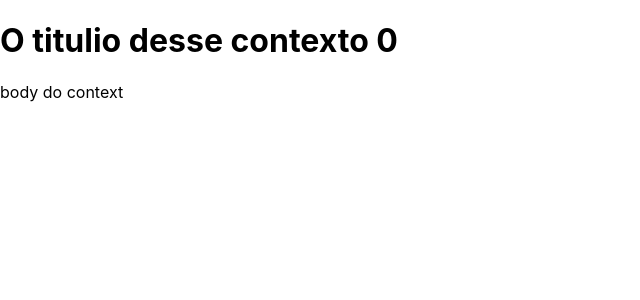
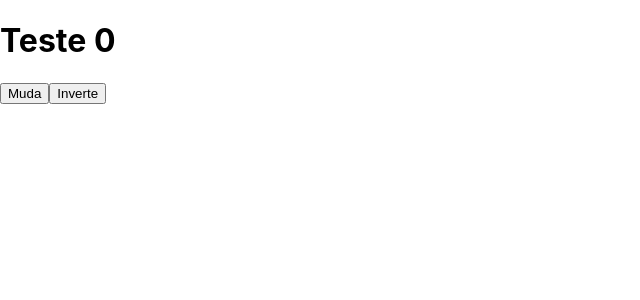
Before and after one commit to vmarinho22/studying-react-hooks, a React (Create React App) app: page / in a window 1280 px wide. Shown: the top 300 px of the page, without its empty margins (0-640 px from the left). Built offline with nearby package versions, Linux system fonts and the light colour scheme.

Commit message:
Usando useReducer

```diff
--- a/src/App.js
+++ b/src/App.js
@@ -1,12 +1,37 @@
+import { useReducer } from 'react';
 import './App.css';
-import { Div } from './components/Div';
-import { AppContext } from './contexts/AppContext';
+
+const globalState = {
+  title: 'Teste',
+  body: 'teste',
+  counter: 0,
+};
+
+const reducer = (state, action) => {
+  switch (action.type) {
+    case 'muda':
+      console.log('muda');
+      return { ...state, title: action.payload };
+    case 'inverter':
+      console.log('inverter');
+      // eslint-disable-next-line no-case-declarations
+      const { title } = state;
+      return { ...state, title: title.split('').reverse().join('') };
+  }
+  return { ...state };
+};
 
 function App() {
+  const [state, dispatch] = useReducer(reducer, globalState);
+  const { counter, title, body } = state;
   return (
-    <AppContext>
-      <Div />
-    </AppContext>
+    <div>
+      <h1>
+        {title} {counter}
+      </h1>
+      <button onClick={() => dispatch({ type: 'muda', payload: new Date().toLocaleDateString('pt-BR') })}>Muda</button>
+      <button onClick={() => dispatch({ type: 'inverter' })}>Inverte</button>
+    </div>
   );
 }
 
```
Also changed, not shown: .eslintrc.js.
